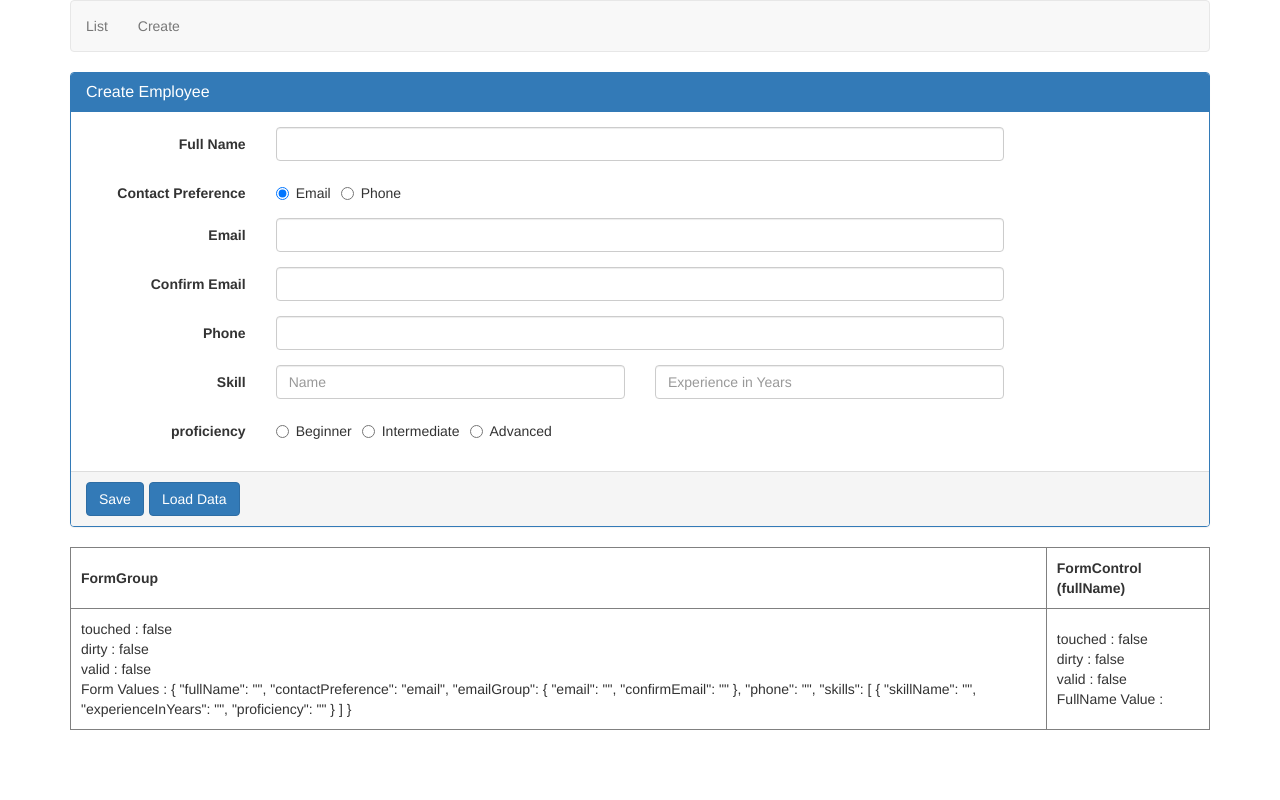
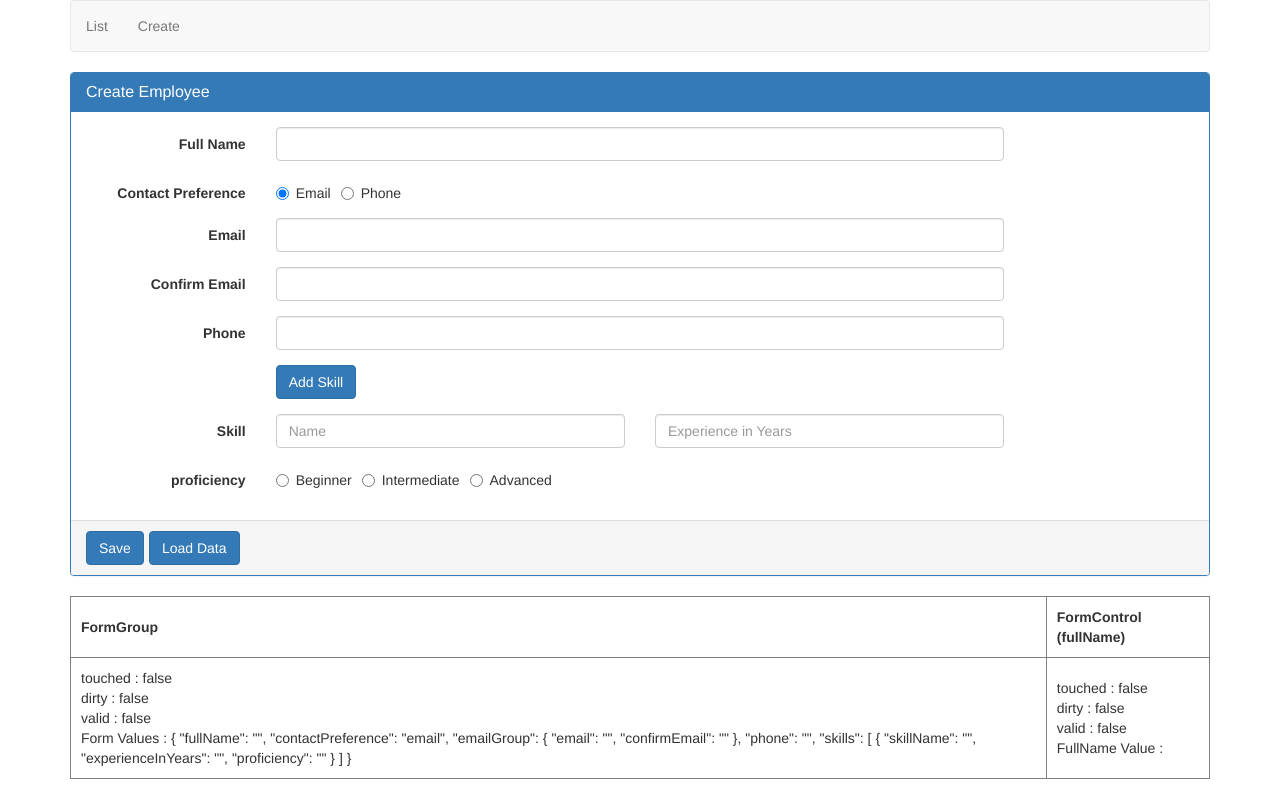
Before and after one commit to pusanja/angular-assignment, an Angular app: page /create in a window 1280 px wide. Built offline with nearby package versions, Linux system fonts and the light colour scheme.

Commit message:
Angular dynamic forms tutorial

```diff
--- a/src/app/employee/create-employee.component.html
+++ b/src/app/employee/create-employee.component.html
@@ -60,9 +60,16 @@
       </div>
       </div>
 
-      <div formArrayName="skills">
 
-<div formGroupName="0">
+      <div class="form-group">
+        <div class="col-md-offset-2 col-md-4">
+          <button type="button" class="btn btn-primary" (click)="addSkillButtonClick()">
+            Add Skill
+          </button>
+        </div>
+      </div>
+   <div formArrayName="skills" *ngFor="let skill of skills.controls; let i=index">
+     <div [formGroupName]="i">
   <div class="form-group">
     <label class="col-sm-2 control-label" for="skillName">
       Skill
--- a/src/app/employee/create-employee.component.ts
+++ b/src/app/employee/create-employee.component.ts
@@ -75,6 +75,9 @@
       this.logValidationErrors(this.employeeForm);
      });
     }
+    addSkillButtonClick():void{
+      (<FormArray>this.employeeForm.get('skills')).push(this.addSkillFormGroup());
+    }
 
   onSubmit(): void{
     console.log(this.employeeForm.touched);
@@ -85,13 +88,16 @@
 
 
   }
-  addSkillFormGroup(): FormGroup{
+   addSkillFormGroup(): FormGroup{
      return this.fb.group({
       skillName:['',Validators.required],
       experienceInYears:['',Validators.required],
       proficiency:['',Validators.required]
     })
 
+  }
+  get skills(): FormArray{
+    return this.employeeForm.get('skills')as FormArray;
   }
   onContactPreferenceChange(selectedValue:string){
     const phoneControl=this.employeeForm.get('phone');
```
